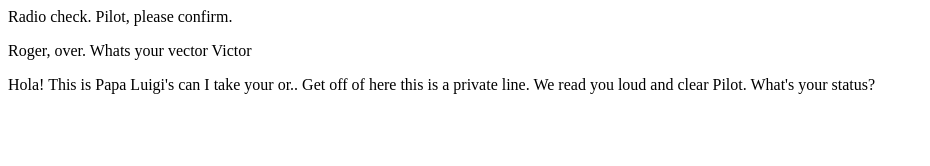
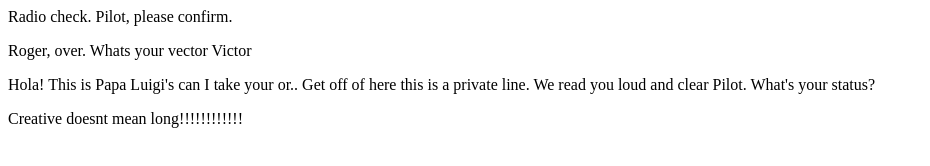
Before and after one commit to EriqBocox/communication-log, a plain HTML site: page index.html in a window 1280 px wide. Shown: the whole page, without its empty margins (0-930 px from the left). Drawn offline with Linux system fonts and the light colour scheme.

Commit message:
Added Nasty response

```diff
--- a/index.html
+++ b/index.html
@@ -3,5 +3,6 @@
    <p>Radio check. Pilot, please confirm.</p>
    <p>Roger, over.  Whats your vector Victor</p>
    <p>Hola! This is Papa Luigi's can I take your or.. Get off of here this is a private line. We read you loud and clear Pilot. What's your status?</p>
+   <p>Creative doesnt mean long!!!!!!!!!!!!</p>
 </body>
 </html>
```
